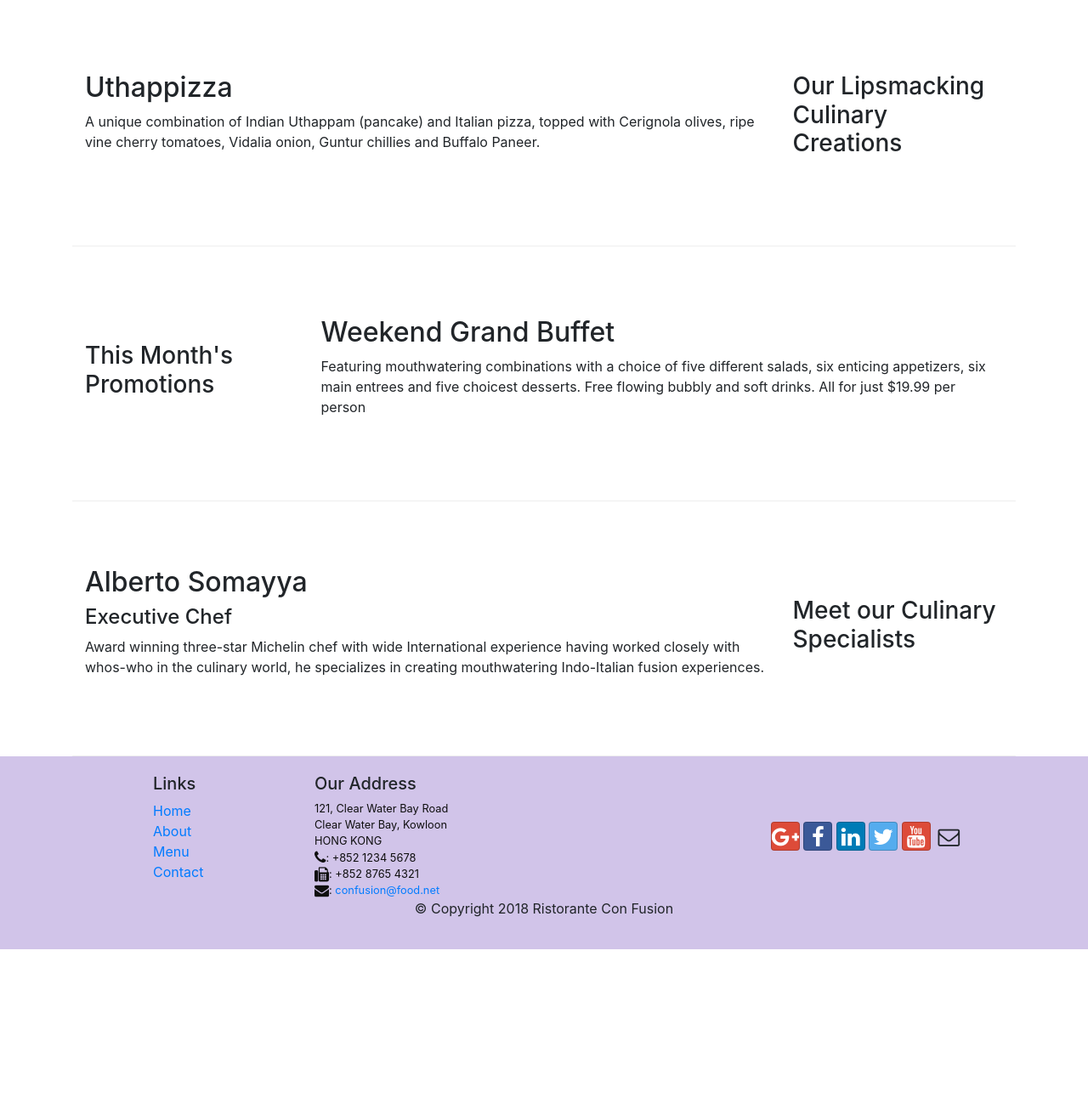
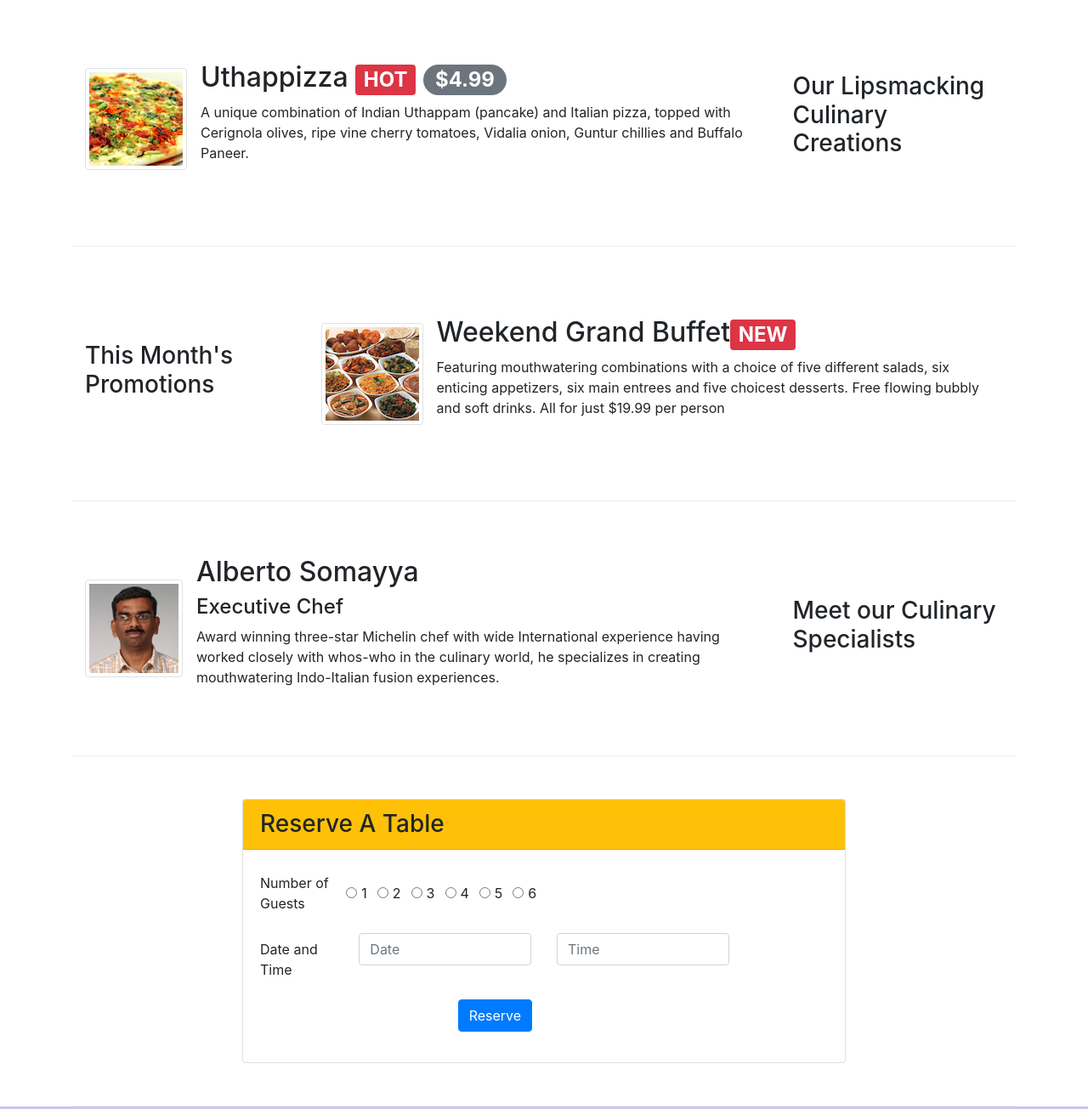
Before and after one commit to harsh810165/boot-1, a website: page index.html in a window 1280 px wide. Shown: the part 500-1805 px from the top of the page at 85% size. Before the commit the page ends 1617 px from the top, so only its background shows below. Drawn offline with nearby package versions, Linux system fonts and the light colour scheme.

Commit message:
second week

```diff
--- a/css/styles.css
+++ b/css/styles.css
@@ -37,3 +37,5 @@ body{
 .navbar-dark {
      background-color: #512DA8;
 }
+
+.radio { padding: 2px 6px; }
--- a/index.html
+++ b/index.html
@@ -39,10 +39,13 @@
             <div class="row row-content">
                 <div class="col-12 col-sm-6">
                     <h1>Ristorante con Fusion</h1>
-                    <p>We take inspiration from the World's best cuisines, and create a unique fusion experience. Our lipsmacking creations will tickle your culinary senses!</p>
+                    <p class="d-none d-sm-block">We take inspiration from the World's best cuisines, and create a unique fusion experience. Our lipsmacking creations will tickle your culinary senses!</p>
                 </div>
                 <div class="col-12 col-sm align-self-center">
                     <img src="img/logo.png" class="img-fluid">
+                </div>
+                <div class="col-12 col-sm-3">
+                    <a class="btn btn-warning btn-sm" href="#myform" role="button">Reserve Table</a>
                 </div>
             </div>
         </div>
@@ -53,11 +56,22 @@
             <div class="col-12 col-sm-4 order-sm-last col-md-3">
                 <h3>Our Lipsmacking Culinary Creations</h3>
             </div>
-            <div class="col-12 col-sm order-sm-first col-md">
-                <h2>Uthappizza</h2>
-                <p>A unique combination of Indian Uthappam (pancake) and Italian pizza, topped with Cerignola olives, ripe vine cherry tomatoes, Vidalia onion, Guntur chillies and Buffalo Paneer.</p>
+            <div class="col col-sm order-sm-first col-md">
+            <div class="media">
+                <img class="d-flex mr-3 img-thumbnail align-self-center"
+                        src="img/uthappizza.png" alt="Uthappizza">
+                <div class="media-body">
+                    <h2 class="mt-0">Uthappizza <span class="badge badge-danger">HOT</span> <span class="badge badge-pill badge-secondary">$4.99</span></h2>
+                    <p class="d-none d-sm-block">A unique combination of Indian Uthappam (pancake) and
+                        Italian pizza, topped with Cerignola olives, ripe vine
+                        cherry tomatoes, Vidalia onion, Guntur chillies and
+                        Buffalo Paneer.</p>
+                </div>
+            </div>
             </div>
         </div>
+
+
 
 
         <div class="row row-content align-items-center">
@@ -65,8 +79,13 @@
                 <h3>This Month's Promotions</h3>
             </div>
             <div class="col col-sm col-md">
-                <h2>Weekend Grand Buffet</h2>
-                <p>Featuring mouthwatering combinations with a choice of five different salads, six enticing appetizers, six main entrees and five choicest desserts. Free flowing bubbly and soft drinks. All for just $19.99 per person </p>
+                <div class="media">
+                    <img class="d-flex mr-3 img-thumbnail align-self-center" src="img/buffet.png" alt="buffet">
+                    <div class="media-body">
+                        <h2 class="mt-0">Weekend Grand Buffet<span class="badge badge-danger"> NEW  </span></h2>
+                        <p class="d-none d-sm-block">Featuring mouthwatering combinations with a choice of five different salads, six enticing appetizers, six main entrees and five choicest desserts. Free flowing bubbly and soft drinks. All for just $19.99 per person </p>
+                    </div>
+                </div>
             </div>
         </div>
 
@@ -75,9 +94,79 @@
                 <h3>Meet our Culinary Specialists</h3>
             </div>
             <div class="col col-sm order-sm-first col-md">
-                <h2>Alberto Somayya</h2>
-                <h4>Executive Chef</h4>
-                <p>Award winning three-star Michelin chef with wide International experience having worked closely with whos-who in the culinary world, he specializes in creating mouthwatering Indo-Italian fusion experiences. </p>
+            <div class="media">
+                <img class="d-flex mr-3 img-thumbnail align-self-center"
+                        src="img/alberto.png" alt="Alberto Somayya">
+                <div class="media-body">
+                    <h2 class="mt-0">Alberto Somayya</h2>
+                    <h4>Executive Chef</h4>
+                    <p class="d-none d-sm-block">Award winning three-star Michelin chef with wide
+                        International experience having worked closely with
+                        whos-who in the culinary world, he specializes in
+                        creating mouthwatering Indo-Italian fusion experiences.
+                        </p>
+                </div>
+            </div>
+            </div>
+        </div>
+    </div>
+
+    <div class="container " id="myform">
+        <div class="row row-content">
+            <div class="col-12 col-sm-8 offset-sm-2">
+                <div class="card">
+                    <h3 class="card-header bg-warning text-black">Reserve A Table</h3>
+                    <div class="card-body">
+                        <form>
+                            <div class="form-group row">
+                                <label for="firstname" class="col-sm-2 col-form-label">Number of Guests</label>
+                                <div class="form-check form-check-inline">
+                                    <input type="radio" class="form-check-input" id="materialInline1" name="inlineMaterialRadiosExample">
+                                    <label class="form-check-label" for="materialInline1">1</label>
+                                </div>
+
+                                <div class="form-check form-check-inline">
+                                    <input type="radio" class="form-check-input" id="materialInline2" name="inlineMaterialRadiosExample">
+                                    <label class="form-check-label" for="materialInline2">2</label>
+                                </div>
+
+                                <div class="form-check form-check-inline">
+                                    <input type="radio" class="form-check-input" id="materialInline3" name="inlineMaterialRadiosExample">
+                                    <label class="form-check-label" for="materialInline3">3</label>
+                                </div>
+
+                                <div class="form-check form-check-inline">
+                                    <input type="radio" class="form-check-input" id="materialInline1" name="inlineMaterialRadiosExample">
+                                    <label class="form-check-label" for="materialInline1">4</label>
+                                </div>
+
+                                <div class="form-check form-check-inline">
+                                    <input type="radio" class="form-check-input" id="materialInline2" name="inlineMaterialRadiosExample">
+                                    <label class="form-check-label" for="materialInline2">5</label>
+                                </div>
+
+                                <div class="form-check form-check-inline">
+                                    <input type="radio" class="form-check-input" id="materialInline3" name="inlineMaterialRadiosExample">
+                                    <label class="form-check-label" for="materialInline3">6</label>
+                                </div>
+                            </div>
+                            <div class="form-group row">
+                                <label for="firstname" class="col-sm-2 col-form-label">Date and Time</label>
+                                <div class="col-md-4">
+                                    <input type="text" class="form-control" id="Date" name="Date" placeholder="Date">
+                                </div>
+                                <div class="col-md-4">
+                                    <input type="text" class="form-control" id="Time" name="Time" placeholder="Time">
+                                </div>
+                            </div>
+                            <div class="form-group row">
+                                <div class="offset-md-4 col-md-10">
+                                    <button type="submit" class="btn btn-primary">Reserve</button>
+                                </div>
+                            </div>
+                        </form>
+                    </div>
+                </div>
             </div>
         </div>
     </div>
```
